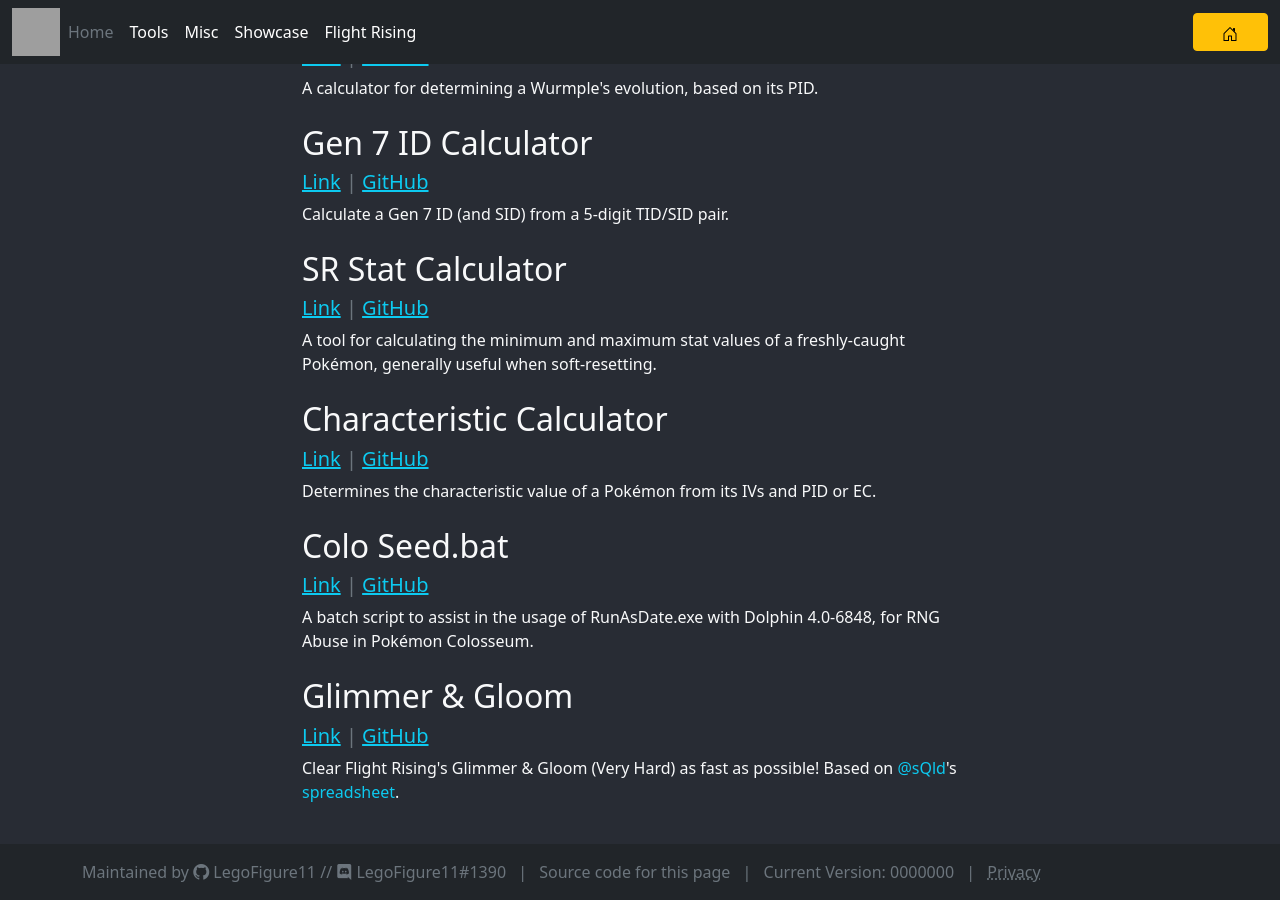
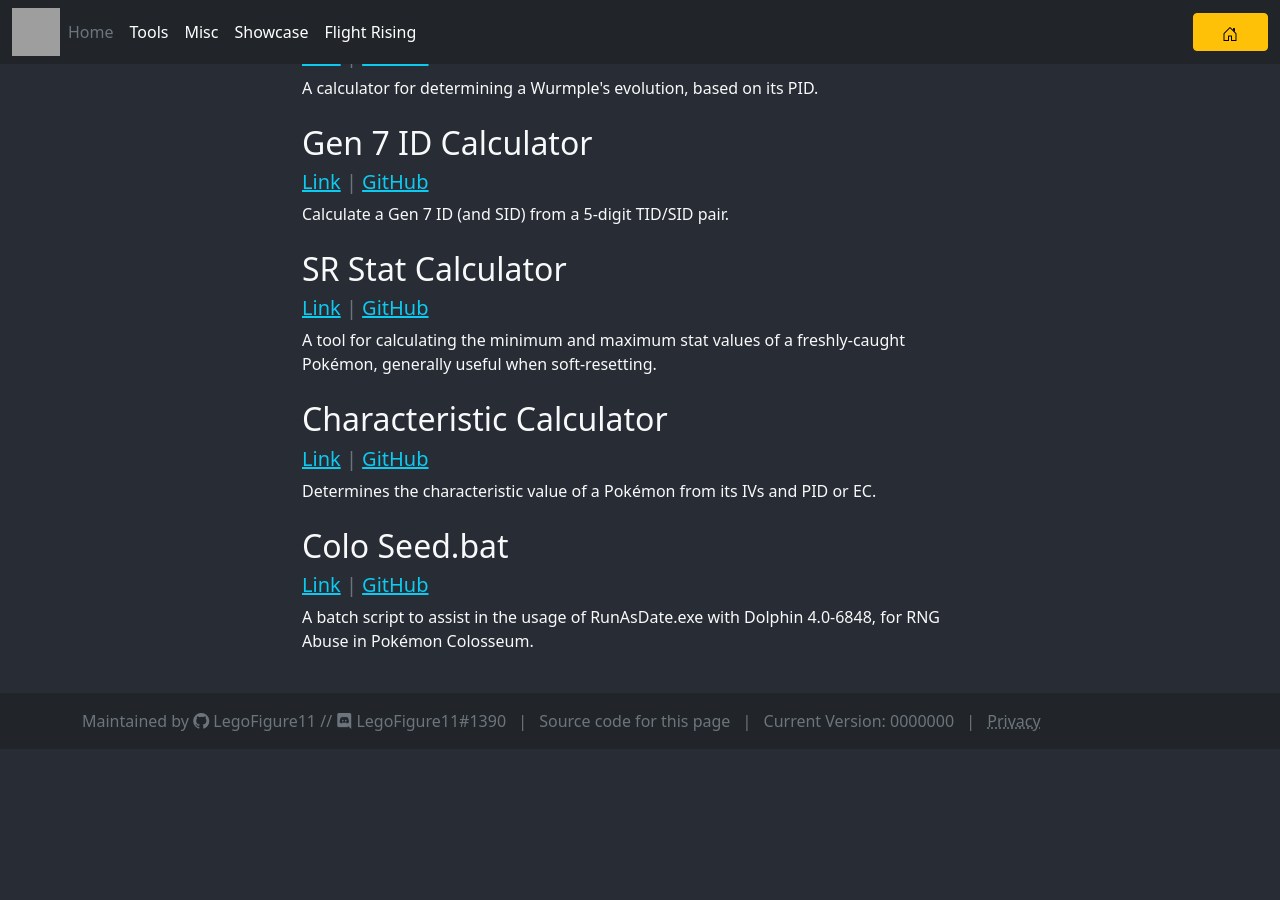
Before and after one commit to LegoFigure11/legofigure11.github.io, a Jekyll site: the page built from tools/index.html, in a window 1280 px wide and 900 px high, scrolled down 639 px. Built offline with Jekyll 4.4.1, drawn with Linux system fonts in a browser that asks for light colours; comment, search, counter and statistics services are not loaded; after the commit the page ends 1388 px from its top, so only the background shows below that; grey boxes are pictures that could not be loaded.

Commit message:
Remove old G&G link from Tools index

```diff
--- a/tools/index.html
+++ b/tools/index.html
@@ -85,14 +85,4 @@ permalink: /tools/
       Pok&eacute;mon Colosseum.
     </p>
   </div>
-  <div class="pb-2">
-    <h2 class="anchored">Glimmer &amp; Gloom</h2>
-    <h5 class="text-secondary">
-      <a class="text-info" href="/tools/glimmer-and-gloom/">Link</a> | <a class="text-info" href="https://github.com/LegoFigure11/legofigure11.github.io/blob/master/tools/glimmer-and-gloom/index.html">GitHub</a>
-    </h5>
-    <p>
-      Clear Flight Rising's Glimmer &amp; Gloom (Very Hard) as fast as possible! Based on <a class="text-decoration-none text-info" href="http://www1.flightrising.com/clan-profile/186567">@sQld</a>'s <a class="text-decoration-none text-info"
-        href="https://docs.google.com/spreadsheets/d/16pqDJcZfQE9UAkSdVWlcmR5zDUQdWFoFFkLTJGg3-p0/edit#gid=1444119290">spreadsheet</a>.
-    </p>
-  </div>
 </div>
```
